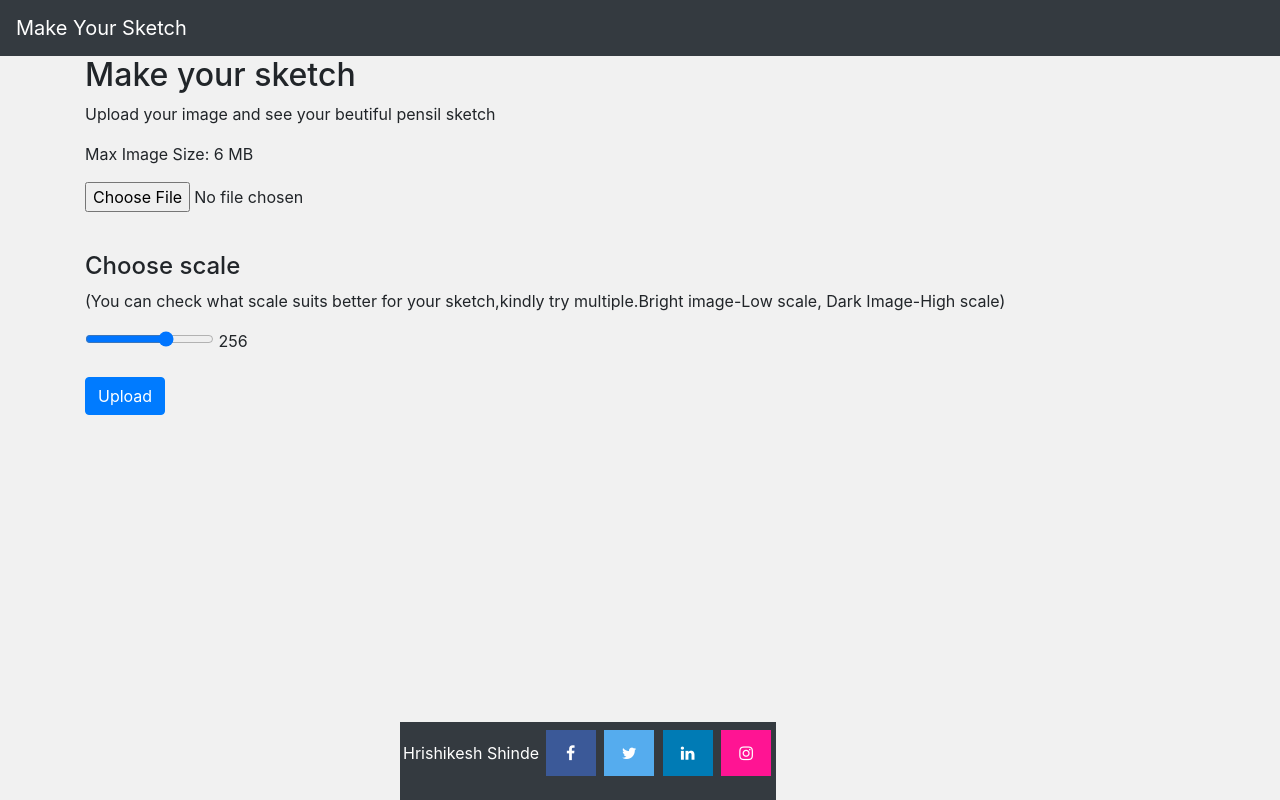
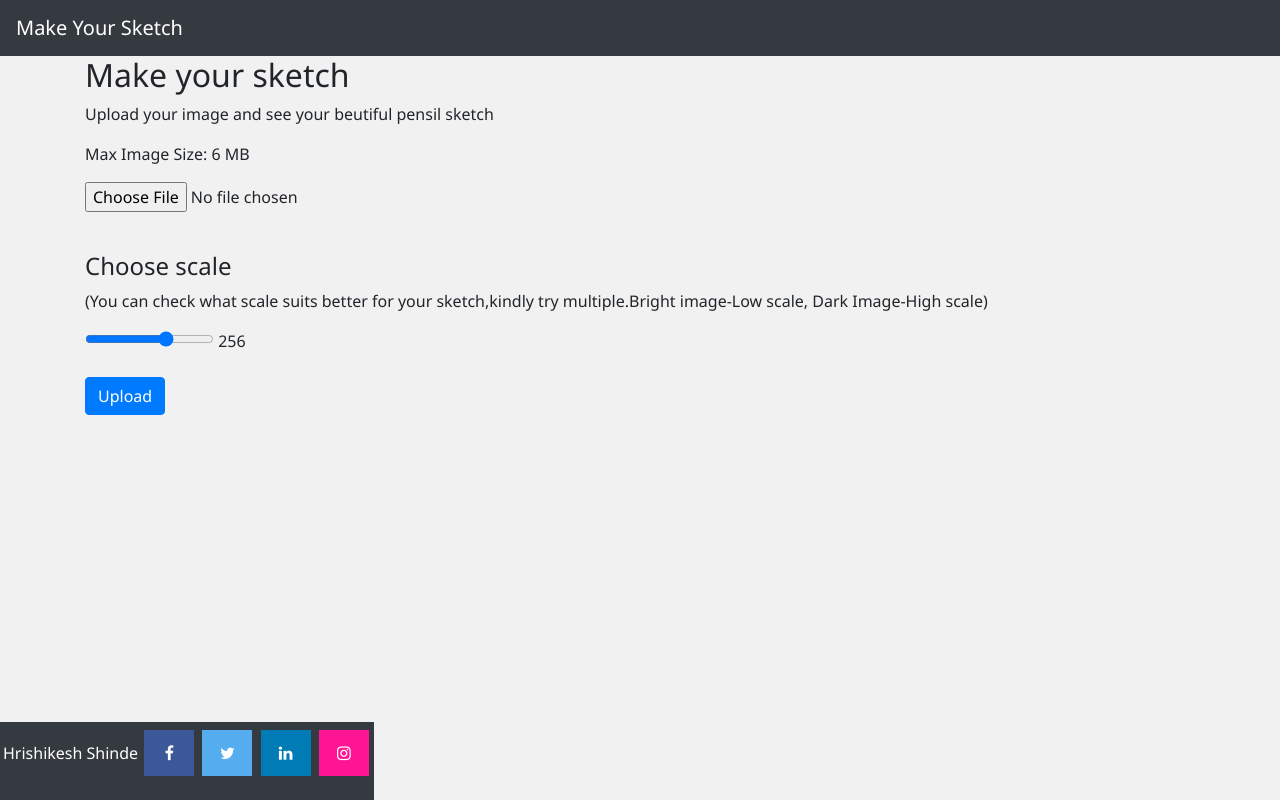
Before and after one commit to hrishi3/makeyoursketch, a Flask app: page / in a window 1280 px wide. Run offline with Flask 2, Linux system fonts and the light colour scheme; some libraries are stand-ins or nearby versions.

Commit message:
Update index.html

```diff
--- a/templates/index.html
+++ b/templates/index.html
@@ -5,6 +5,10 @@
    <meta name="viewport" content="width=device-width, initial-scale=1">
    <meta charset="UTF-8">
 <style>
+* {
+ font-family: "Segoe UI",Arial,sans-serif;
+ font-weight: 400;
+}
 img {
   display: block;
   margin-left: auto;
@@ -50,7 +54,6 @@ img {
 	footer {
 position: fixed;
 bottom: 0px;
-left: 400px;
   text-align: right;
   padding: 3px;
   background: #343A40;
```
